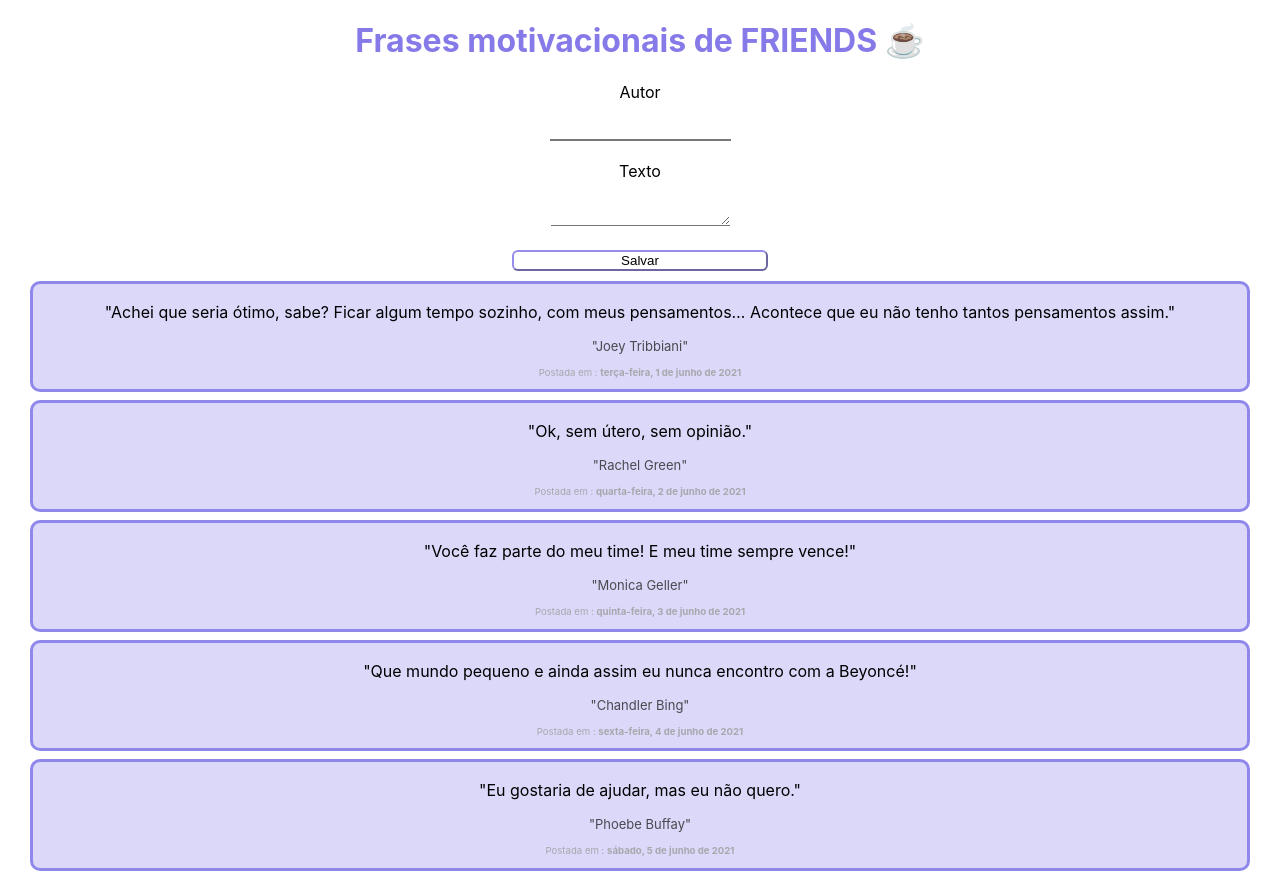
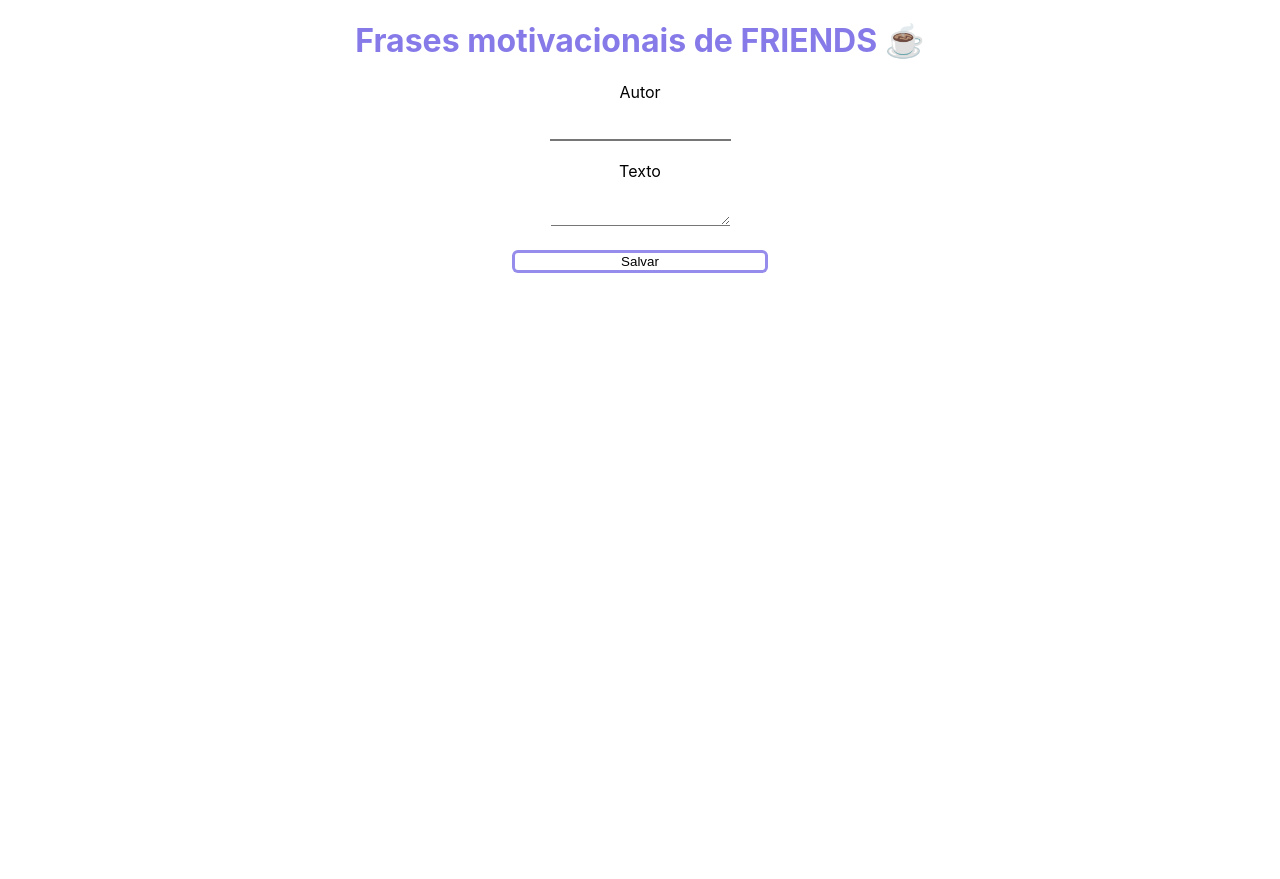
Before and after one commit to Lyllys/Serratec-Desenvolvimento-Web-React, a React (Create React App) app: page / in a window 1280 px wide. After the commit the page ends 800 px from the top, so only its background shows below. Built offline with nearby package versions, Linux system fonts and the light colour scheme.

Commit message:
Adição do useState no App.js

```diff
--- a/src/App.js
+++ b/src/App.js
@@ -1,49 +1,33 @@
 import './App.css'
 import FraseMotivacional from './componentes/FraseMotivacional'
 import Formulario from './componentes/Formulario'
+import { useState } from 'react';
 
 const App = () => {
 
-  const frases = [
-    {
-      texto: 'Achei que seria ótimo, sabe? Ficar algum tempo sozinho, com meus pensamentos… Acontece que eu não tenho tantos pensamentos assim.',
-      autor: 'Joey Tribbiani',
-      data: new Date(2021, 5, 1)
-    },
-    {
-      texto: 'Ok, sem útero, sem opinião.',
-      autor: 'Rachel Green',
-      data: new Date(2021, 5, 2)
-    },
-    {
-      texto: 'Você faz parte do meu time! E meu time sempre vence!',
-      autor: 'Monica Geller',
-      data: new Date(2021, 5, 3)
-    },
-    {
-      texto: 'Que mundo pequeno e ainda assim eu nunca encontro com a Beyoncé!',
-      autor: 'Chandler Bing',
-      data: new Date(2021, 5, 4)
-    },
-    {
-      texto: 'Eu gostaria de ajudar, mas eu não quero.',
-      autor: 'Phoebe Buffay',
-      data: new Date(2021, 5, 5)
-    }
+  const [frases, setFrases] = useState([]);
 
-  ]
-
+  const adicionaFrase = (frase) => {
+    frase.criadaEm = new Date();
+    setFrases([
+      frase,
+      ...frases
+    ])
+  }
   return (
     <div>
       <h1>Frases motivacionais de FRIENDS ☕</h1>
 
-      <Formulario/>
+      <Formulario aoSalvar ={adicionaFrase} />
 
-      <FraseMotivacional frase={frases[0].texto} autor={frases[0].autor} criadaEm={frases[0].data} />
-      <FraseMotivacional frase={frases[1].texto} autor={frases[1].autor} criadaEm={frases[1].data} />
-      <FraseMotivacional frase={frases[2].texto} autor={frases[2].autor} criadaEm={frases[2].data} />
-      <FraseMotivacional frase={frases[3].texto} autor={frases[3].autor} criadaEm={frases[3].data} />
-      <FraseMotivacional frase={frases[4].texto} autor={frases[4].autor} criadaEm={frases[4].data} />
+      {frases.map((frase, indice) =>
+        <FraseMotivacional
+        key = {indice}
+        frase = {frase.texto}
+        autor = {frase.autor}
+        criadaEm = {frase.criadaEm}/>
+  )}
+
     </div>
 
   );
--- a/src/componentes/Formulario/estilos.css
+++ b/src/componentes/Formulario/estilos.css
@@ -28,6 +28,7 @@
 
 
 button {
+    border: solid;
     border-radius:6px;
     border-color: #857ae9dc;
     background-color: white;
--- a/src/componentes/Formulario/index.jsx
+++ b/src/componentes/Formulario/index.jsx
@@ -1,7 +1,7 @@
 import { useState } from 'react';
 import './estilos.css'
 
-const Formulario = () => {
+const Formulario = ({aoSalvar}) => {
 
     const [autor, setAutor] = useState('');
     const [texto, setTexto] = useState('');
@@ -23,7 +23,11 @@
         const frase = {};
         frase.autor = autor;
         frase.texto = texto;
-        console.log(frase);
+
+        aoSalvar(frase);
+        setAutor('');
+        setTexto('');
+
 
     }
 
```
